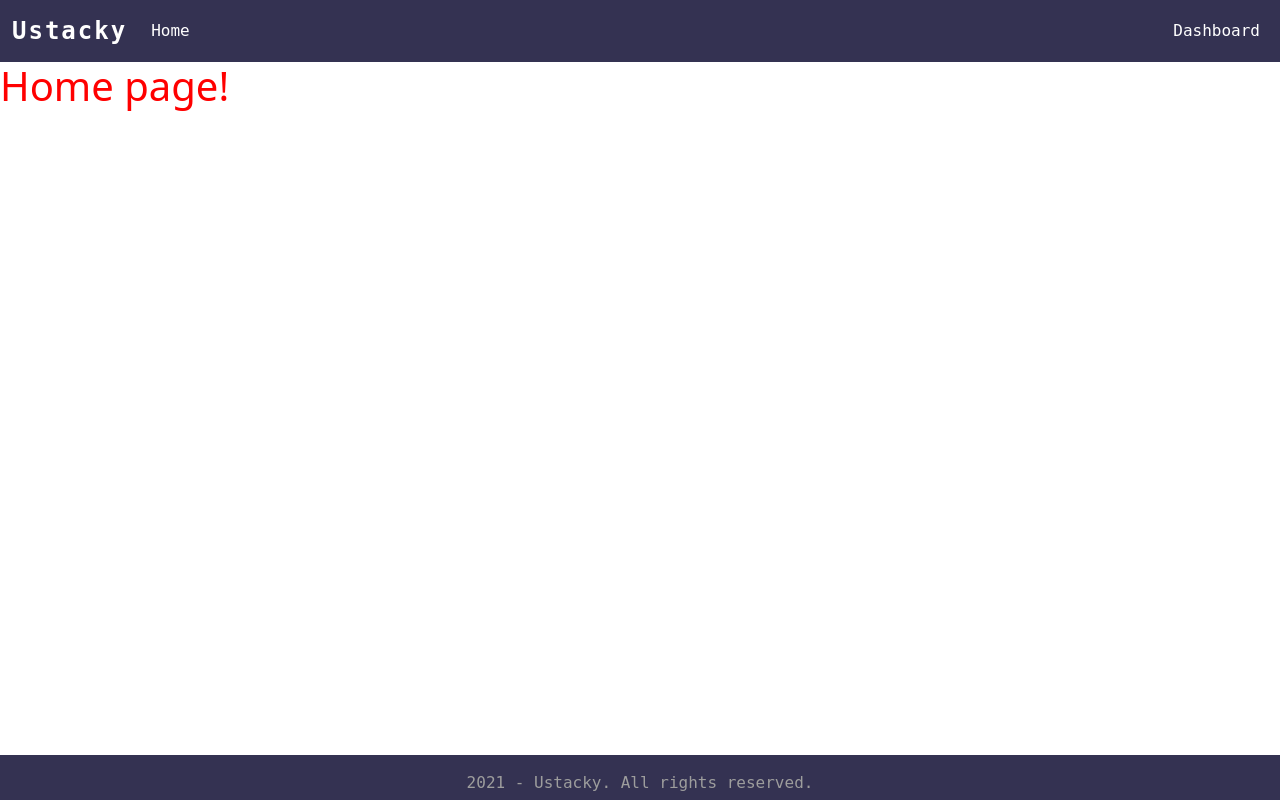
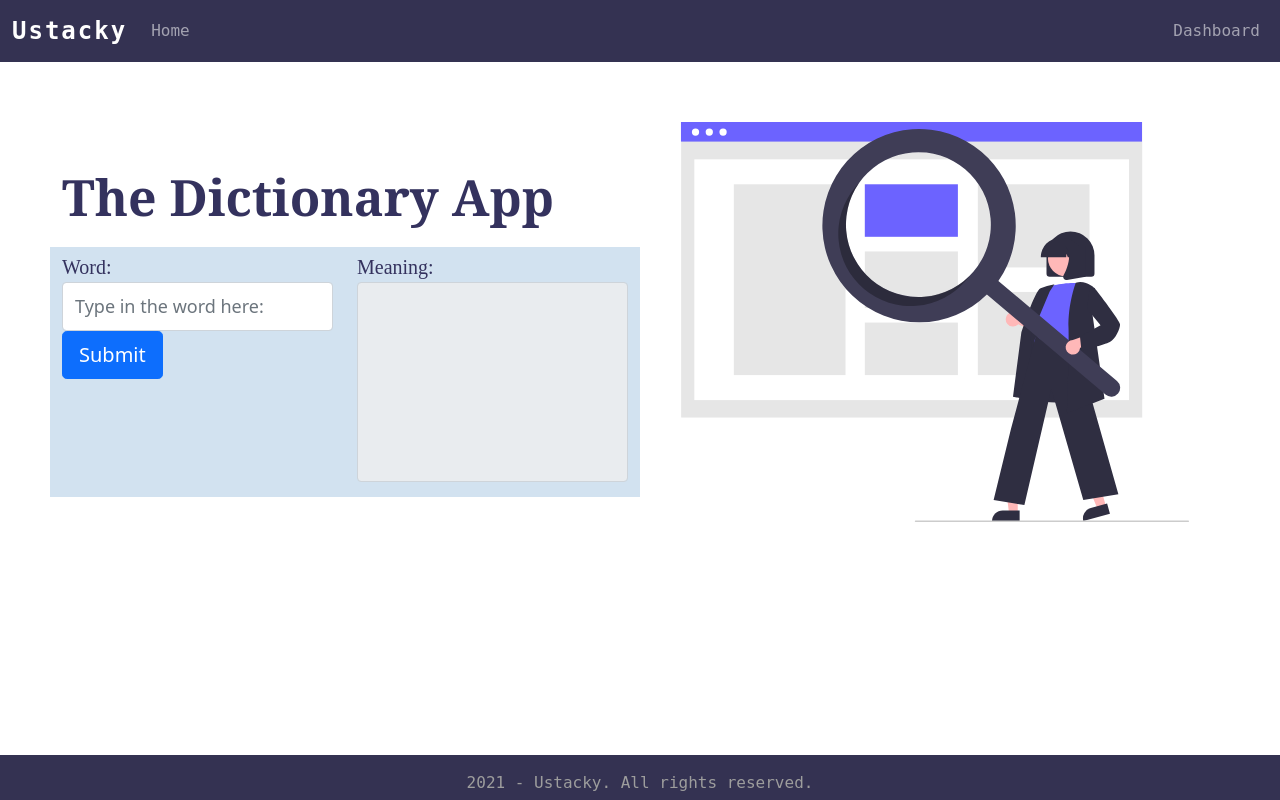
Before and after one commit to faozziyyah/Dictionary-app, a Flask app: page / in a window 1280 px wide. Run offline with Flask 2, Linux system fonts and the light colour scheme; some libraries are stand-ins or nearby versions.

Commit message:
progress

```diff
--- a/app.py
+++ b/app.py
@@ -1,13 +1,16 @@
-from flask import Flask, render_template, url_for
+from flask import Flask, render_template, url_for, request
 
 app = Flask(__name__)
 
-@app.route('/')
+@app.route('/', methods=['GET', 'POST'])
 def index():
-    return render_template('index.html')
+    user_response = ' '
+    if request.method == 'POST':
+        user_response = request.form['word']
+    return render_template('index.html', user_response=user_response)
 
 @app.route('/dashboard')
-def about():
+def dashboard():
     return render_template('dashboard.html')
 
 # @app.route('/greet')
--- a/static/css/style.css
+++ b/static/css/style.css
@@ -19,6 +19,52 @@ html {
     letter-spacing: 2px;
   }
 
+  .container-fluid > .row{
+    padding: 60px 50px 0 50px;
+  }
+
+  img {
+    width: 100%;
+    height: 400px;
+    margin-left: auto;
+    margin-bottom: 50px;
+  }
+
+  h1{
+    margin-top: 45px;
+    margin-bottom: 20px;
+    font-size: 50px;
+    font-family: Georgia, 'Times New Roman', Times, serif;
+    font-weight: bold;
+  }
+
+  h1 ~ .row {
+    padding-top: 5px;
+    padding-bottom: 15px;
+    background-color: #d2e2f0;
+  }
+
+  label {
+    font-family: serif;
+    font-size: 20px;
+  }
+
+  h1, label {
+    color: #34325e;
+  }
+
+  input[type="text"], textarea.form-control {
+    font-size: 18px;
+    padding-top: 10px;
+    padding-bottom: 10px;
+  }
+
+  textarea.form-control {
+    resize: none;
+    height: 200px;
+    background-color: #ffede5;
+  }
+
   .footer {
     position: absolute;
     bottom: 0;
--- a/templates/base.html
+++ b/templates/base.html
@@ -16,19 +16,19 @@
         <!-- Fixed navbar -->
         <nav class="navbar navbar-expand-md navbar-dark">
           <div class="container-fluid">
-            <a class="navbar-brand" href="#">Ustacky</a>
+            <a class="navbar-brand" href="{{ url_for('index') }}">Ustacky</a>
             <button class="navbar-toggler" type="button" data-bs-toggle="collapse" data-bs-target="#navbarCollapse" aria-controls="navbarCollapse" aria-expanded="false" aria-label="Toggle navigation">
               <span class="navbar-toggler-icon"></span>
             </button>
             <div class="collapse navbar-collapse" id="navbarCollapse">
               <ul class="navbar-nav me-auto mb-2 mb-md-0">
-                <li class="nav-item">
-                  <a class="nav-link active" aria-current="page" href="#">Home</a>
+                <li class="nav-item" {% block home_active %} {% endblock %}>
+                  <a class="nav-link" aria-current="page" href="{{ url_for('index') }}">Home</a>
                 </li>
               </ul>
               <ul class="navbar-nav  navbar-right">
-                <li class="nav-item">
-                  <a class="nav-link active" aria-current="page" href="#">Dashboard</a>
+                <li class="nav-item" {% block dash_active %} {% endblock %}>
+                  <a class="nav-link" aria-current="page" href="{{ url_for('dashboard') }}">Dashboard</a>
                 </li>
               </ul>
             </div>
@@ -36,7 +36,9 @@
         </nav>
       </header>
 
-    {% block content %}{% endblock %}
+      <main class="container-fluid">
+        {% block content %}{% endblock %}
+      </main>
 
     <footer class="footer mt-auto py-3">
         <div class="container">
--- a/templates/dashboard.html
+++ b/templates/dashboard.html
@@ -4,6 +4,10 @@
 <title>Dictionary App - Dashboard</title>
 {% endblock %}
 
+{% block dash_active %}
+class="active"
+{% endblock %}
+
 {% block content %}
 <h1 style='color: red;'>dashboard page!</h1>
 {% endblock %}
--- a/templates/index.html
+++ b/templates/index.html
@@ -4,6 +4,39 @@
 <title>Dictionary App</title>
 {% endblock %}
 
+{% block home_active %}
+class="active"
+{% endblock %}
+
 {% block content %}
-<h1 style='color: red;'>Home page!</h1>
+<div class="row">
+
+    <div class="col-md-6">
+        <h1>The Dictionary App</h1>
+        <div class="row">
+            <div class="col-sm-6">
+                <form action="#" method="POST">
+                    <div class="form-group">
+                        <label for="word">Word:</label>
+                        <input type="text" class="form-control" name="word" id="word" placeholder="Type in the word here:" required />
+                    </div>
+                    <button type="submit" class="btn btn-primary btn-block btn-lg">Submit</button>
+                </form>
+            </div>
+            <div class="col-sm-6">
+                <form action="">
+                    <div class="form-group">
+                        <label for="word">Meaning:</label>
+                        <textarea class="form-control" id="word" placeholder="The meaning of the word shows here" disabled>{{ user_response }}</textarea>
+                    </div>
+                </form>
+            </div>
+        </div>
+    </div>
+
+    <div class="col-md-6">
+        <img src="{{ url_for('static', filename='images/search.svg') }}" alt="" />
+    </div>
+
+</div>
 {% endblock %}
```
Also changed, not shown: static/images/search.svg (added).
